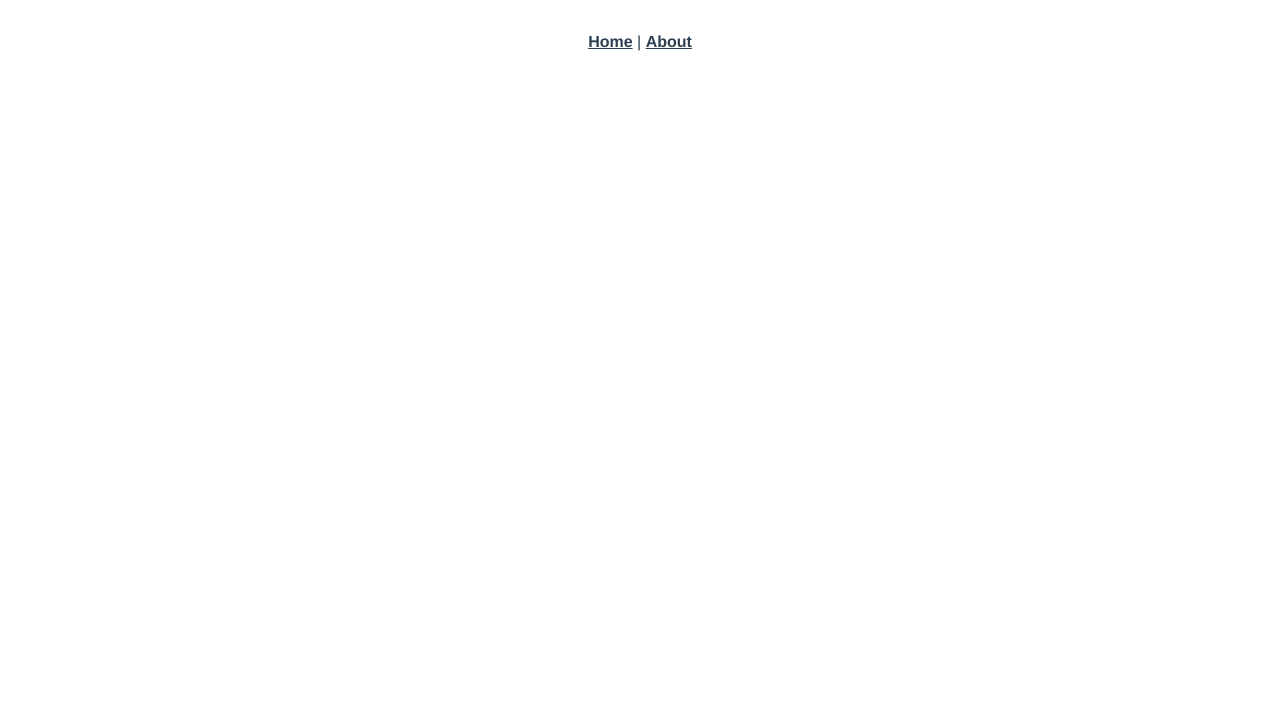
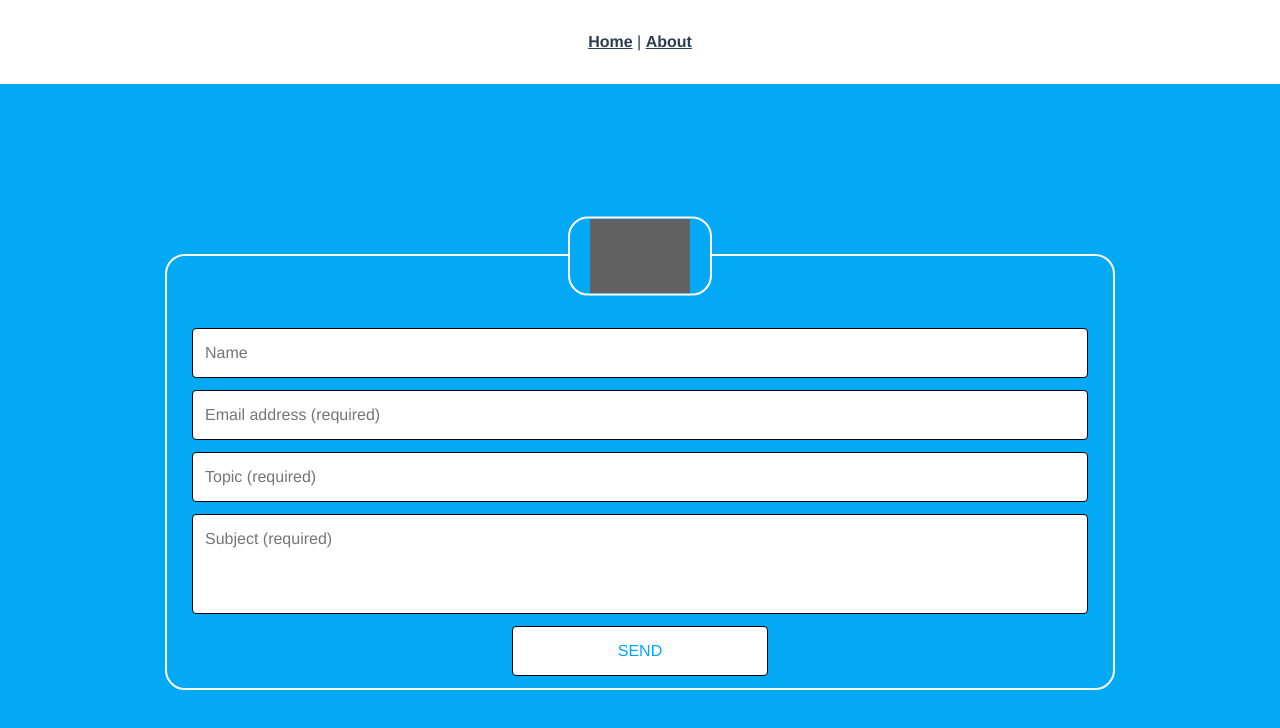
Before and after one commit to Tempestfury11/Vue_Project, a Vue app: page /contact in a window 1280 px wide. Before the commit this address had no page. Shown: the top 728 px of the page. Built offline with nearby package versions, Linux system fonts and the light colour scheme; grey boxes are pictures that could not be loaded.

Commit message:
Contact About

```diff
--- a/src/router/index.js
+++ b/src/router/index.js
@@ -1,19 +1,36 @@
 import { createRouter, createWebHistory } from 'vue-router'
-import HomeView from '../views/HomeView.vue'
 
 const routes = [
   {
     path: '/',
-    name: 'home',
-    component: HomeView
+    name: 'landing',
+    component: () => import('../views/LandingView.vue')
   },
   {
     path: '/about',
     name: 'about',
-    // route level code-splitting
-    // this generates a separate chunk (about.[hash].js) for this route
-    // which is lazy-loaded when the route is visited.
-    component: () => import(/* webpackChunkName: "about" */ '../views/AboutView.vue')
+    component: () => import('../views/AboutView.vue')
+  },
+  {
+    path: '/resume',
+    name: 'resume',
+    component: () => import('../views/ResumeView.vue')
+  },
+  {
+    path: '/testimonials',
+    name: 'testimonials',
+    component: () => import('../views/TestimonialsView.vue')
+  },
+  {
+    path: '/projects',
+    name: 'projects',
+    component: () => import('../views/ProjectsView.vue')
+  },
+  {
+    path: '/contact',
+    name: 'contact',
+
+    component: () => import('../views/ContactView.vue')
   }
 ]
 
--- a/src/views/AboutView.vue
+++ b/src/views/AboutView.vue
@@ -1,5 +1,87 @@
 <template>
   <div class="about">
-    <h1>This is an about page</h1>
+    <div class="container">
+        <h2 class="text-center"><span>About Me</span></h2>
+        <h3 class="text-center"><il>My Name Is Marshalino Jankowski</il></h3>
+        <br>
+        <div class="row">
+          <div class="col-md-4">
+            <img class="img-fluid"
+              src="https://i.postimg.cc/43HGTqKM/LS2.jpg"
+              alt="aboutmeimage" defer
+            />
+          </div>
+          <div id="abouttext" class="col-md-8">
+            <p>
+              I am a young old soul who enjoys the outdoors, loves sports and plays games with a passion.
+              <br>
+              I would say that I am honest, trustworthy and caring.
+              <br>
+              A kind face in a crowd of strangers who is always willing to lend a friendly hand to anyone in need.
+              <br>
+               I am motivated to achieve my goals and make my dreams a reality.
+               <br>
+               My interest in technology began when I watched the Matrix, played Watchdogs on my Xbox, and browsed the internet.
+            </p>
+          <p>Birthday : 11/01/1998 </p>
+          <p>Contact Number : 0618445578</p>
+          <p>Email Address : Swiftyblue11@gmail.com</p>
+          <p>Location : Cape Town</p>
+          <p>Language : English</p>
+          <p>Hobbies : Soccer, Gaming and Music</p>
+          <div id="iconsabout">
+            <i class="bi fa-2x bi-filetype-html"></i>HTML<br>
+            <i class="bi fa-2x bi-filetype-css"></i>CSS<br>
+            <i class="bi fa-2x bi-bootstrap"></i>BOOTSTRAP<br>
+          </div>
+              <button id="about-link" target="_blank" href="https://github.com/Tempestfury11" class="button button2">GitHub</button>
+          </div>
+        </div>
+    </div>
   </div>
 </template>
+
+<script>
+export default {
+
+}
+</script>
+
+<style scoped>
+.about{
+  background-color: #00A5FF;
+  padding: 50px 0 50px 0;
+}
+
+#abouttext{
+  padding: 30px 0 0 0;
+}
+
+.img-fluid {
+  border-radius: 2px;
+  border: 3px solid white;
+}
+
+.button2 {
+  border: none;
+  padding: 10px 20px;
+  text-align: center;
+  text-decoration: none;
+  display: inline-block;
+  font-size: 16px;
+  margin: 4px 2px;
+  transition-duration: 0.4s;
+  cursor: pointer;
+}
+
+.button2 {
+  background-color: navy;
+  color: white;
+  border: 4px solid #03a9f4;
+}
+
+.button2:hover {
+  background-color: red;
+  color: white;
+}
+</style>
--- /dev/null
+++ b/src/views/ContactView.vue
@@ -0,0 +1,98 @@
+<template>
+  <body>
+      <div class="contact">
+      <form action="https://formspree.io/f/mvoleqaw"
+  method="POST">
+        <div>
+        <img src="https://cdn4.iconfinder.com/data/icons/basic-user-interface-elements/700/mail-letter-offer-256.png" alt="icon">
+         </div>
+        <input type="text" placeholder="Name" name="name" required>
+        <input type="text" placeholder="Email address (required)" required>
+        <input type="text" placeholder="Topic (required)" required>
+        <textarea placeholder="Subject (required)" required></textarea>
+        <input type="submit" value="SEND">
+      </form>
+    </div>
+  </body>
+</template>
+
+<script>
+export default {
+
+}
+</script>
+
+<style scoped>
+  * {
+    padding: 0;
+    margin: 0;
+    box-sizing: border-box;
+    font-family: Helvetica;
+  }
+
+  body {
+    background-color: #03a9f4;
+    height:97vh;
+    display: flex;
+    justify-content: center;
+    align-items:center;
+  }
+
+  form {
+    padding-left:25px;
+    padding-right:25px;
+    padding-top:60px;
+    margin: 12px auto;
+    border: 2px solid white;
+    border-radius: 20px;
+    position:relative;
+    z-index:1;
+  }
+
+  form > div{
+    position:absolute;
+    top:0;
+    left:50%;
+    padding:0 20px;
+    transform:translate(-50%,-50%);
+    background-color: #03a9f4;
+    border: 2px solid white;
+    border-radius: 20px;
+    text-align:center;
+  }
+
+  form > div > img{
+    filter:invert(1);
+    width:100px;
+  }
+
+  form > input,
+  form > textarea {
+    padding: 12px;
+    margin: 12px auto;
+    border: 1px solid black;
+    color: #00A5FF;
+    background-color: white;
+    border-radius: 4px;
+    display: block;
+    width: 70vw;
+  }
+
+  form > textarea{
+    height:100px;
+    resize:none;
+  }
+
+  form > input[type="submit"] {
+    max-width: 20vw;
+    padding-left: 1%;
+    padding-right: 1%;
+    cursor: pointer;
+    transition: 0.35s;
+  }
+
+  form > input[type="submit"]:hover {
+    background-color: #00A5FF;
+    color: white;
+  }
+</style>
--- a/src/views/HomeView.vue
+++ /dev/null
@@ -1,16 +0,0 @@
-<template>
-  <div class="home">
-    <img alt="Vue logo" src="../assets/logo.png">
-
-  </div>
-</template>
-
-<script>
-// @ is an alias to /src
-
-
-export default {
-  name: 'HomeView',
-
-}
-</script>
```
